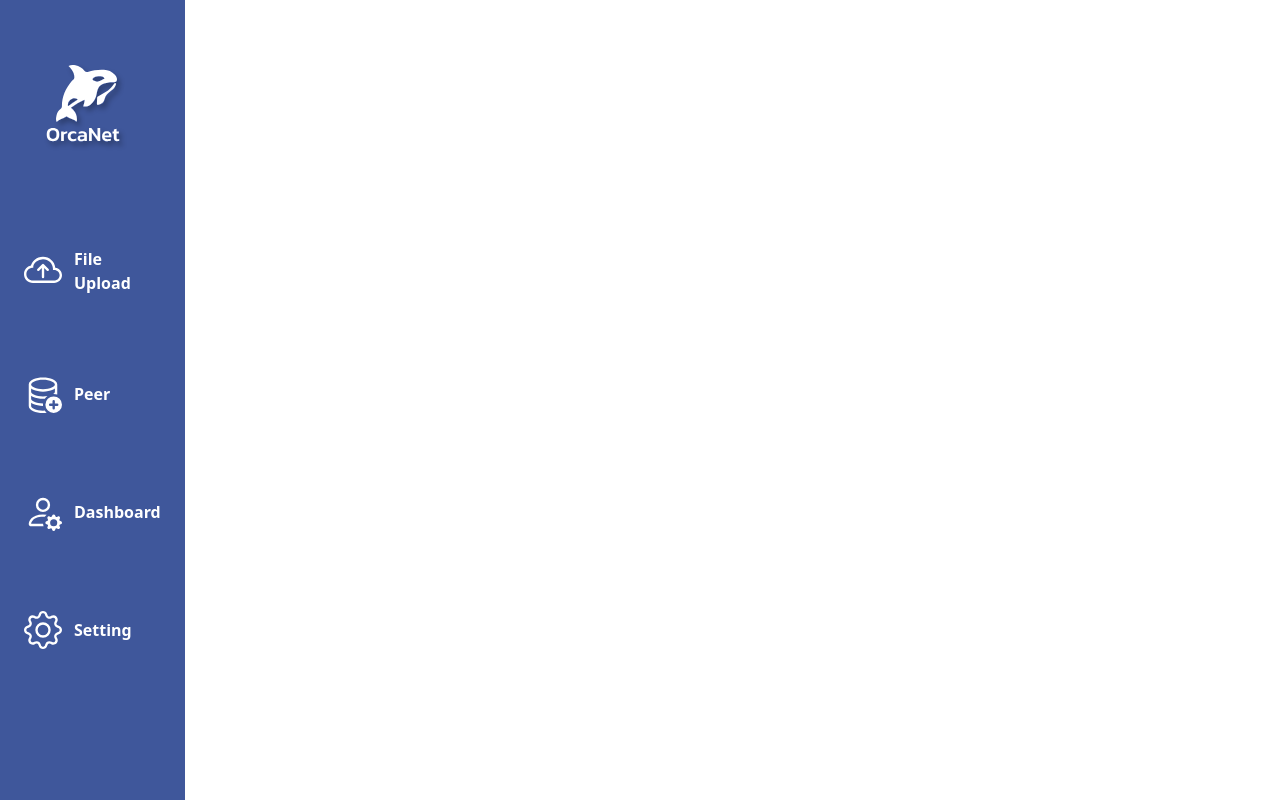
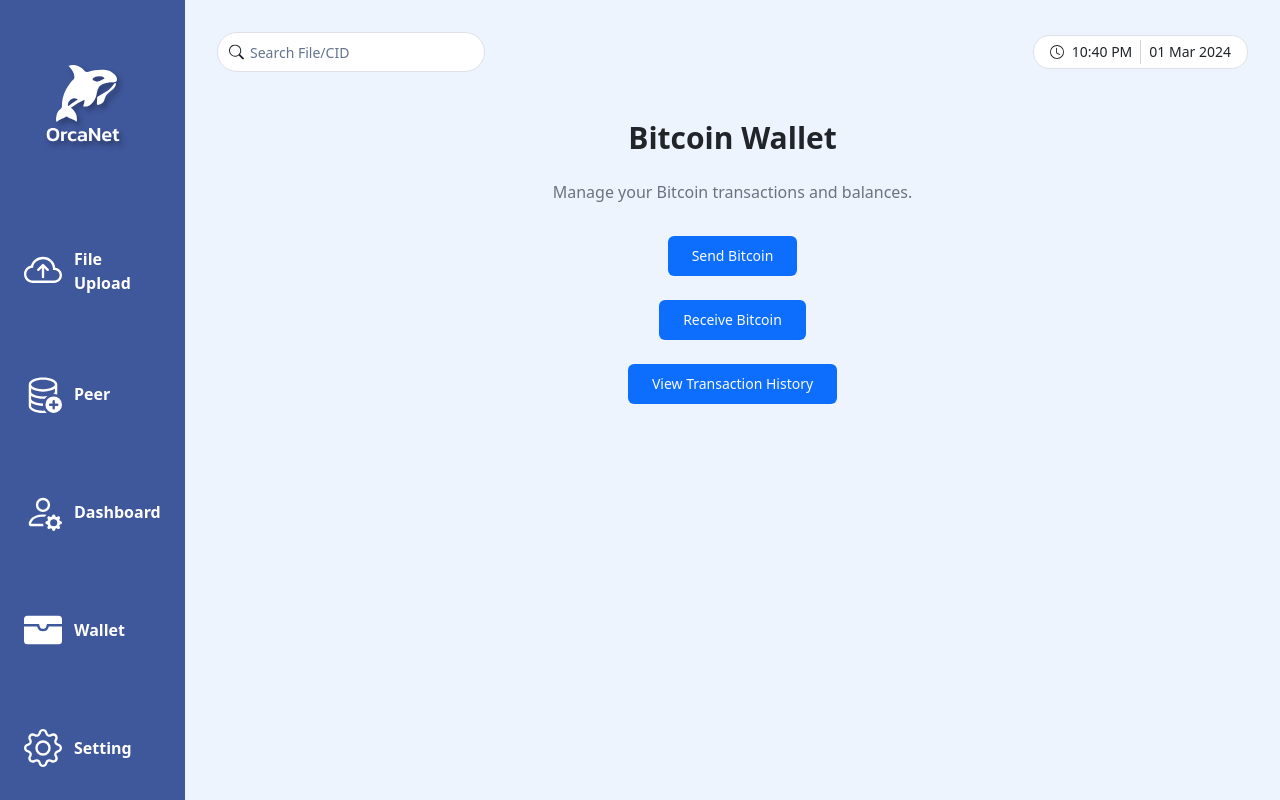
Before and after one commit to sbu-416-24sp/orcanet-desktop-deprecated, a React (Vite) app in the folder frontend/: page /Wallet in a window 1280 px wide. Built offline with nearby package versions, Linux system fonts and the light colour scheme; the HTML template or start-up script is replaced by a standard one.

Commit message:
Add WalletPage component and update Menu component

```diff
--- a/frontend/src/App.tsx
+++ b/frontend/src/App.tsx
@@ -10,6 +10,7 @@ import DashboardPage from "./components/Dashboard/DashboardPage";
 import FileUploadPage from "./components/FileUploadPage";
 import PeerPage from "./components/PeerPage";
 import SettingPage from "./components/Setting/SettingPage";
+import WalletPage from "./components/Wallet/WalletPage";
 
 function LocationProvider({ children }: { children: React.ReactNode }) {
   console.log(children);
@@ -24,6 +25,7 @@ function AnimatedRoutes() {
       <Route path="/" element={<FileUploadPage />} />
       <Route path="/peer" element={<PeerPage />} />
       <Route path="/dashboard" element={<DashboardPage />} />
+      <Route path="/Wallet" element={<WalletPage />} />
       <Route path="/setting" element={<SettingPage />} />
     </Routes>
   );
--- a/frontend/src/components/Menu.tsx
+++ b/frontend/src/components/Menu.tsx
@@ -11,6 +11,8 @@ import {
   CloudArrowUpFill,
   DatabaseFillAdd,
   GearFill,
+  Wallet,
+  WalletFill,
 } from "react-bootstrap-icons";
 
 const iconColor = "white";
@@ -67,6 +69,11 @@ function Tabs({
       text: "Dashboard",
     },
     {
+      path: "/Wallet",
+      Icon: active === "/Wallet" ? WalletFill : Wallet,
+      text: "Wallet",
+    },
+    {
       path: "/setting",
       Icon: active === "/setting" ? GearFill : Gear,
       text: "Setting",
--- /dev/null
+++ b/frontend/src/components/Wallet/WalletPage.tsx
@@ -0,0 +1,28 @@
+import { motion } from "framer-motion";
+import { routeVariants } from "../../helper/RouterAnimation";
+import { Button } from "@/components/ui/button";
+
+import Header from "../Header/Header";
+
+export default function WalletPage() {
+  return (
+    <motion.div
+      // className="content file-upload-page"
+      className="p-8 h-full bg-blue-100 bg-opacity-50"
+      initial="initial"
+      animate="final"
+      variants={routeVariants}
+    >
+      <Header />
+      <div className="flex flex-col items-center justify-center">
+        <h1 className="text-3xl font-bold mb-4">Bitcoin Wallet</h1>
+        <p className="text-gray-500 mb-8">
+          Manage your Bitcoin transactions and balances.
+        </p>
+        <Button className="mb-4">Send Bitcoin</Button>
+        <Button className="mb-4">Receive Bitcoin</Button>
+        <Button className="mb-4">View Transaction History</Button>
+      </div>
+    </motion.div>
+  );
+}
```
